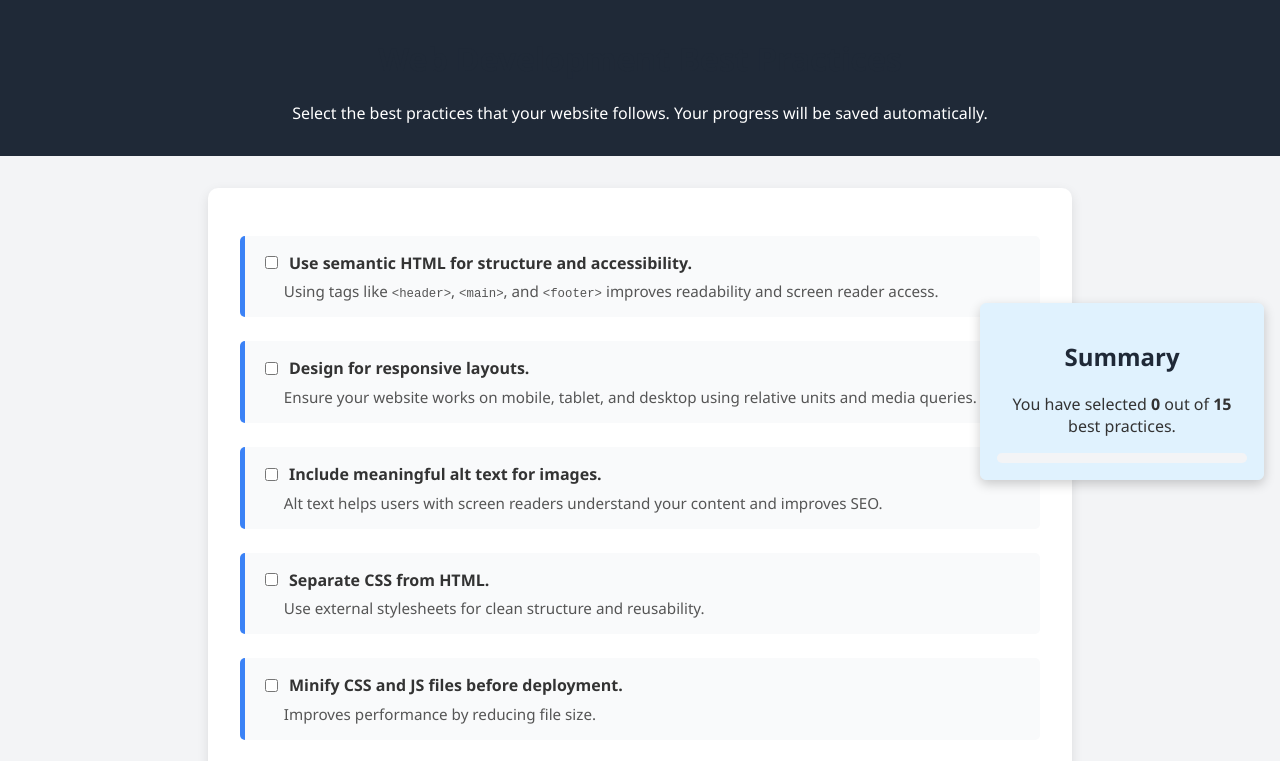
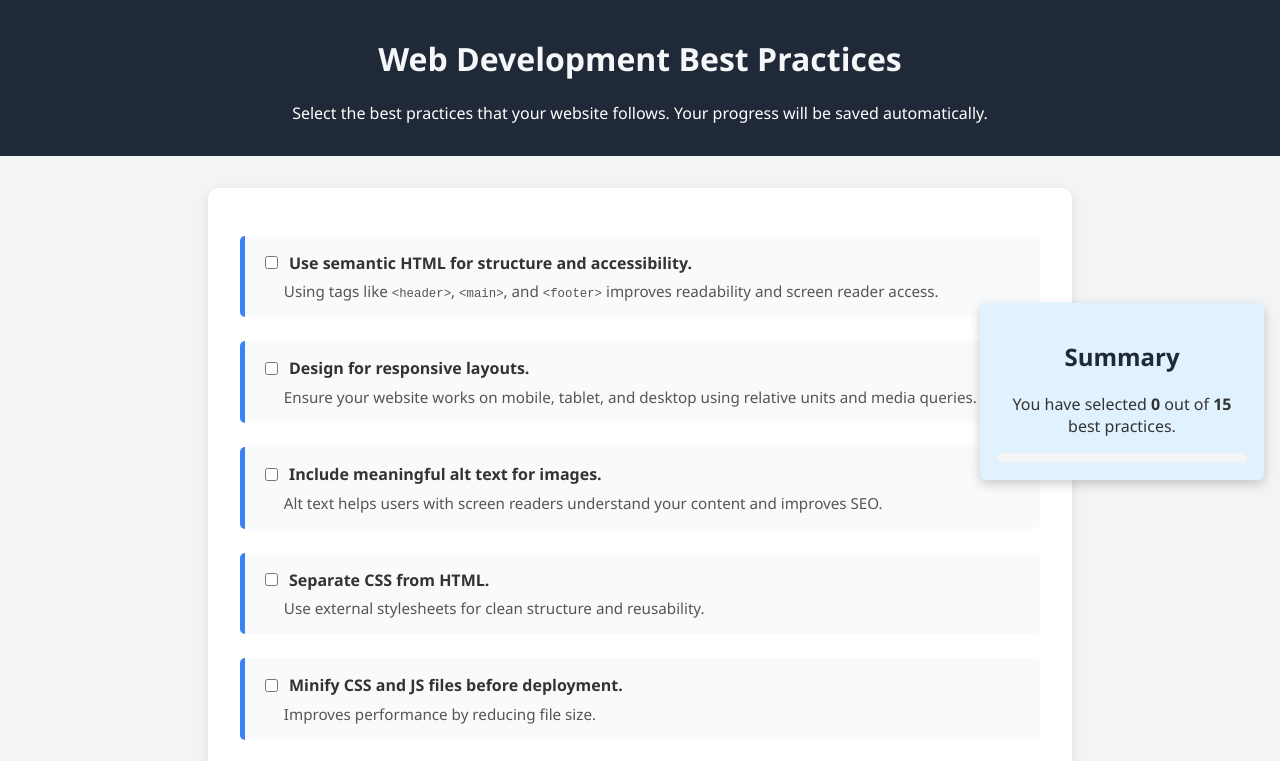
Before and after one commit to Kyua2709/my-first-git, a plain HTML site: page Individual Project 1.html in a window 1280 px wide. Shown: the top 761 px of the page. Drawn offline with Linux system fonts and the light colour scheme.

Commit message:
更新 Individual Project 1.html，调整 h1 和 h2 的颜色样式

```diff
--- a/Individual Project 1.html
+++ b/Individual Project 1.html
@@ -29,7 +29,11 @@
       box-shadow: 0 4px 12px rgba(0, 0, 0, 0.1);
     }
 
-    h1, h2 {
+    h1 {
+      color: #f6f7f9;
+    }
+
+    h2 {
       color: #1f2937;
     }
 
```
